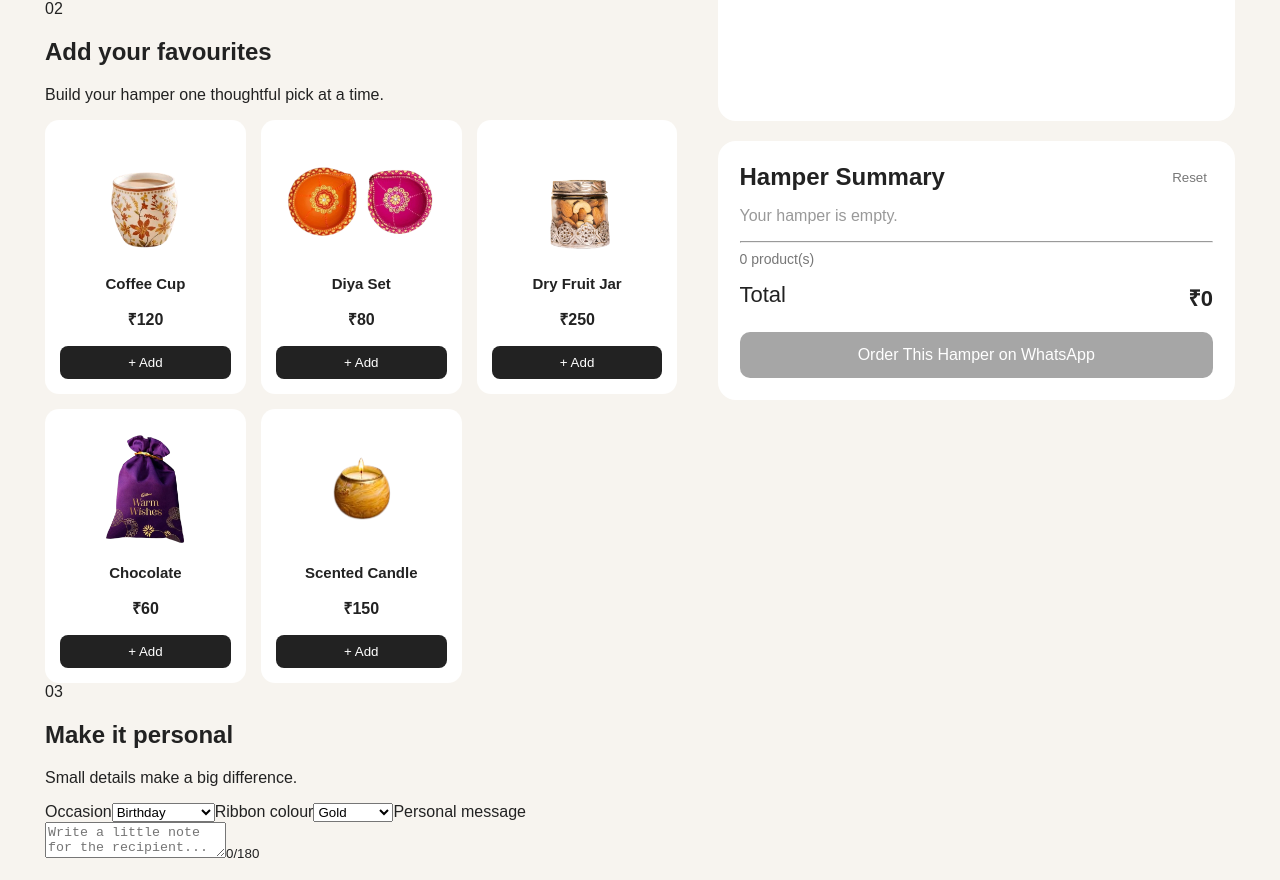
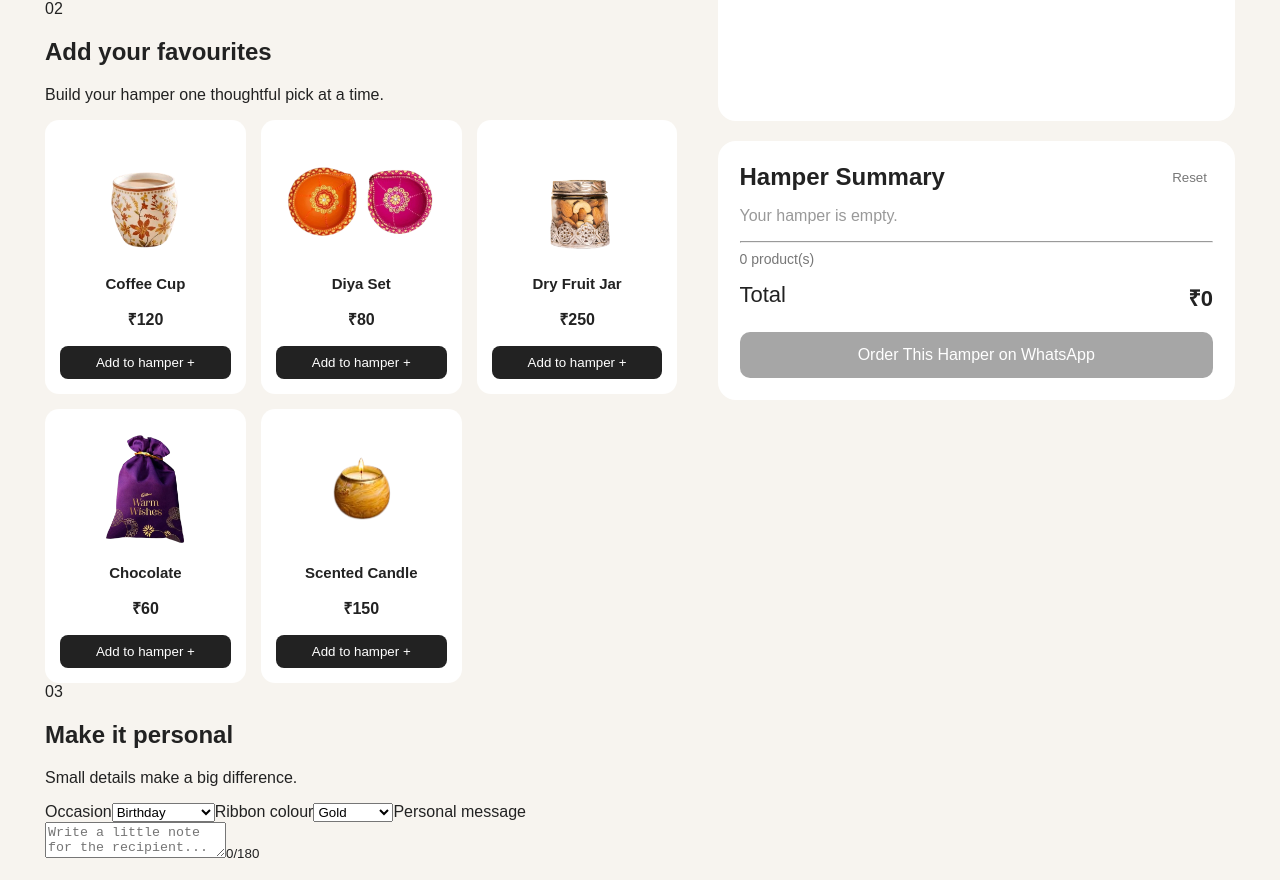
Before and after one commit to anjanarout17/gift-hamper, a React (Vite) app: page / in a window 1280 px wide. Shown: the part 600-1480 px from the top of the page. Built offline with nearby package versions, Linux system fonts and the light colour scheme.

Commit message:
Upgrade gift hamper builder

```diff
--- a/src/components/ProductCard.jsx
+++ b/src/components/ProductCard.jsx
@@ -1,53 +1 @@
-function ProductCard({ product, quantity, onAdd, onRemove }) {
-    return (
-      <div className="product-card">
-
-        <div className="product-image-container">
-          <img
-            src={product.image}
-            alt={product.name}
-          />
-        </div>
-
-        <h3>{product.name}</h3>
-
-        <p className="price">
-          ₹{product.price}
-        </p>
-
-        {quantity === 0 ? (
-
-          <button
-            className="add-button"
-            onClick={() => onAdd(product)}
-          >
-            + Add
-          </button>
-
-        ) : (
-
-          <div className="quantity-control">
-
-            <button
-              onClick={() => onRemove(product)}
-            >
-              −
-            </button>
-
-            <span>{quantity}</span>
-
-            <button
-              onClick={() => onAdd(product)}
-            >
-              +
-            </button>
-
-          </div>
-
-        )}
-
-      </div>
-    );
-  }
-
-  export default ProductCard;
+export default function ProductCard({product,quantity,onAdd,onRemove}){const price=Number(product.price)||0;return <article className="product-card"><div className="product-image-container"><img src={product.image} alt={product.name}/></div><h3>{product.name}</h3><p className="price">₹{price.toLocaleString("en-IN")}</p>{quantity===0?<button className="add-button" onClick={()=>onAdd(product)}>Add to hamper <span>+</span></button>:<div className="quantity-control"><button onClick={()=>onRemove(product)}>−</button><span>{quantity}</span><button onClick={()=>onAdd(product)}>+</button></div>}</article>}
```
